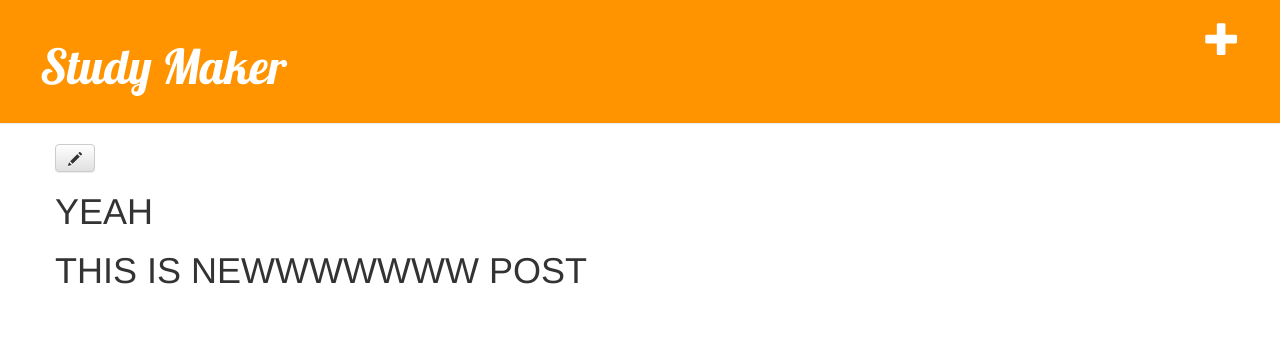
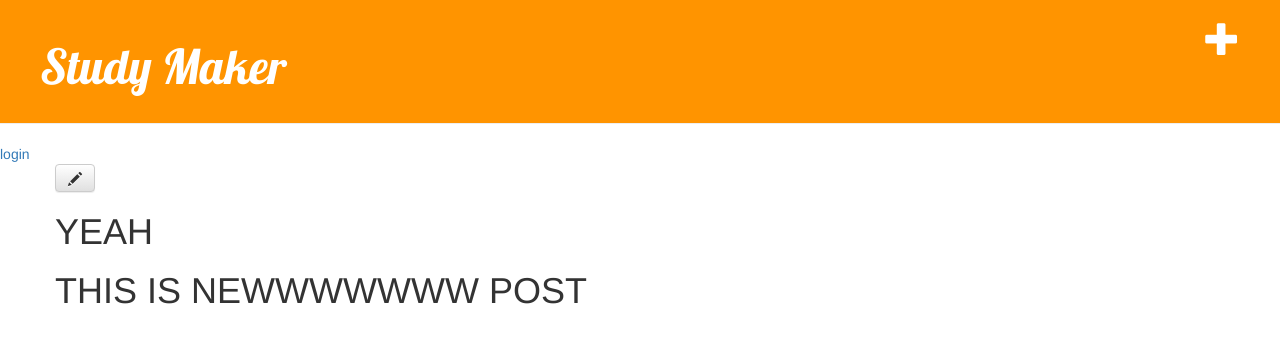
Before and after one commit to krista2811/my-first-blog, a Django app: page /post/1/ in a window 1280 px wide. Shown: the top 343 px of the page. Run offline with Django 3.2, Linux system fonts and the light colour scheme; data comes from the database, SQL or seed files in the repository; both versions use the stored data as it was after the commit; some libraries are stand-ins or nearby versions.

Commit message:
new Login created. Have to make login html page

```diff
--- a/blog/static/css/blog.css
+++ b/blog/static/css/blog.css
@@ -38,6 +38,11 @@ h1, h2, h3, h4{
 	font-size: 26pt;
 	margin-right: 20px;
 }
+.login-master {
+	color: #F10201;
+	top: 10pt;
+	left: 10pt;
+}
 
 .post{
 	margin-bottom: 70px;
--- a/blog/templates/blog/base.html
+++ b/blog/templates/blog/base.html
@@ -12,7 +12,9 @@
 		<a href="{% url 'post_new' %}" class="top-menu"><span class="glyphicon glyphicon-plus"></span></a>
             <h1><a href="/">Study Maker</a></h1>
         </div>
-
+	<div class="login-master">
+		<a href="{% url 'login' %}">login</a>
+	</div>
         <div class="content container">
             <div class="row">
                 <div class="col-md-8">
--- a/blog/urls.py
+++ b/blog/urls.py
@@ -2,8 +2,9 @@ from django.conf.urls import url
 from . import views
 
 urlpatterns = [
-	url (r'^$', views.post_list, name = 'post_list'),
-    url(r'^post/(?P<pk>[0-9]+)/$', views.post_detail, name='post_detail'),
-    url(r'^post/new/$', views.post_new, name='post_new'),
-	url(r'^post/(?P<pk>[0-9]+)/edit/$', views.post_edit, name='post_edit'),
-]
+               url (r'^$', views.post_list, name = 'post_list'),
+               url(r'^post/(?P<pk>[0-9]+)/$', views.post_detail, name='post_detail'),
+               url(r'^post/new/$', views.post_new, name='post_new'),
+               url(r'^/login/$', views.login, name='login'),
+               url(r'^post/(?P<pk>[0-9]+)/edit/$', views.post_edit, name='post_edit'),
+               ]
--- a/blog/views.py
+++ b/blog/views.py
@@ -6,12 +6,15 @@ from .forms import PostForm
 from django.shortcuts import redirect
 
 def post_list(request):
-	posts = Post.objects.filter(published_date__lte=timezone.now()).order_by('published_date')
-	return render(request, 'blog/post_list.html', {'posts': posts})
+    posts = Post.objects.filter(published_date__lte=timezone.now()).order_by('published_date')
+    return render(request, 'blog/post_list.html', {'posts': posts})
 
 def post_detail(request, pk):
-	post = get_object_or_404(Post, pk=pk)
-	return render(request, 'blog/post_detail.html', {'post':post})
+    post = get_object_or_404(Post, pk=pk)
+    return render(request, 'blog/post_detail.html', {'post':post})
+
+def login(request):
+    return render(request, 'blog/login.html', {})
 
 def post_new(request):
     if request.method == "POST":
--- a/mysite/urls.py
+++ b/mysite/urls.py
@@ -2,9 +2,6 @@ from django.conf.urls import include, url
 from django.contrib import admin
 
 urlpatterns = [
-    # Examples:
-    # url(r'^$', 'mysite.views.home', name='home'),
-    # url(r'^blog/', include('blog.urls')),
-    url(r'^admin/', include(admin.site.urls)),
+	url(r'^admin/',include(admin.site.urls)),
 	url(r'', include('blog.urls')),
 ]
```
Also changed, not shown: db.sqlite3.
